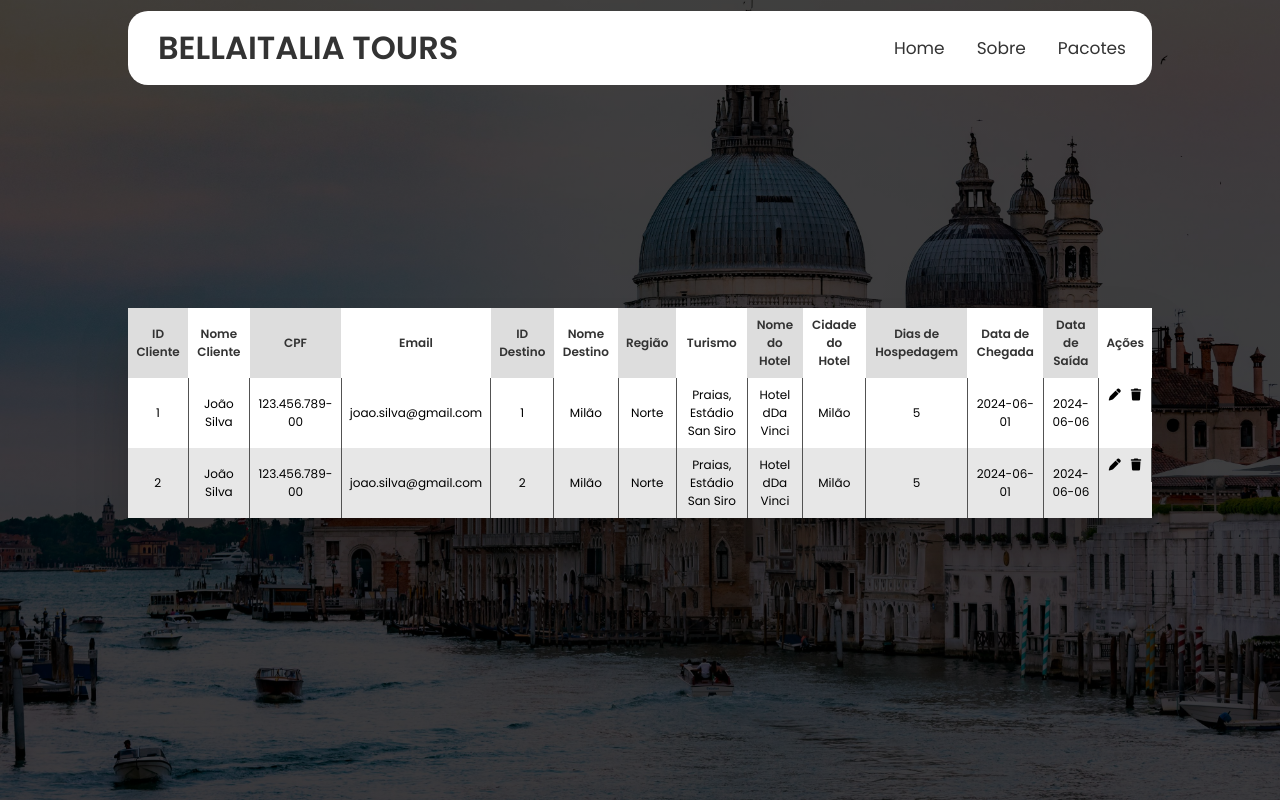
After one commit to Medonca09/projeto_bellaItalia, a PHP site: page /listarReservas.php in a window 1280 px wide. The commit adds this page. Run offline with PHP 8.4, Linux system fonts and the light colour scheme; data comes from the database, SQL or seed files in the repository.

Commit message:
Fazendo novo banco, criando nova página para listar os dados

```diff
--- /dev/null
+++ b/css/listarReserva.css
@@ -0,0 +1,123 @@
+@import url('https://fonts.googleapis.com/css2?family=Poppins:wght@100;200;300;400;500;600&display=swap');
+
+*{
+    margin: 0;
+    padding: 0;
+    box-sizing: border-box;
+    font-family: 'Poppins', sans-serif;
+}
+
+.nav {
+	display: flex;
+	justify-content: center;
+	align-items: center;
+}
+
+.navBar {
+	background-color: #fff;
+	overflow: hidden;
+	display: flex;
+	align-items: center;
+	justify-content: space-between;
+	border-radius: 20px;
+	width: 80%;
+	margin: 0;
+	padding: 10px;
+	position: absolute;
+	margin-top: 6rem;
+	z-index: 2;
+}
+
+.navBar h1 {
+	margin-left: 20px;
+	color: #333;
+}
+
+.navBar .links {
+	float: right;
+}
+
+.navBar a {
+	float: left;
+	color: #333;
+	text-align: center;
+	padding: 14px 16px;
+	text-decoration: none;
+	font-size: 17px;
+}
+
+.navBar a:hover {
+	background-color: #ddd;
+	color: black;
+}
+
+.table{
+    width: 100%;
+	height: 100vh;
+	display: table;
+	background-image: linear-gradient(rgba(0, 0, 0, 0.75), rgba(0, 0, 0, 0.75)), url('../Assets/destinoVeneza.jpg');
+	background-position: center;
+	background-size: cover;
+	display: flex;
+	justify-content: center;
+	align-items: center;
+}
+
+.info-table{
+    margin: 10px 70px 70px;
+    box-shadow: 0px 30px 50px rgba( 0, 0, 0, 0.2 );
+	width: 80%;
+	margin-top: 6rem;
+}
+
+.fl-table {
+    border-radius: 5px;
+    font-size: 12px;
+    font-weight: normal;
+    border: none;
+    border-collapse: collapse;
+    width: 100%;
+    max-width: 100%;
+    white-space: normal;
+    background-color: #fff;
+}
+
+.fl-table td, .fl-table th {
+    text-align: center;
+    padding: 8px;
+}
+
+.fl-table td {
+    border-right: 1px solid #525252;
+    font-size: 12px;
+}
+
+.fl-table thead th {
+    color: #333;
+    background: #FFF;
+}
+
+
+.fl-table thead th:nth-child(odd) {
+    color: #333;
+    background: #ddd;
+}
+
+.fl-table tr:nth-child(even) {
+    background: #e7e7e7;
+}
+
+.action-icons {
+    display: flex;
+    gap: 10px;
+    justify-content: center;
+}
+
+.action-icons a {
+    text-decoration: none;
+    color: black;
+}
+
+.action-icons a:hover {
+    color: blue;
+}
--- a/inserir_dados.php
+++ b/inserir_dados.php
@@ -1,9 +1,10 @@
 <?php
-function conectarBanco() {
+function conectarBanco()
+{
     $servername = 'localhost';
     $username = 'root';
     $password = '';
-    $dbname = 'bellaItalia';
+    $dbname = 'projetobellaitalia';
 
     $conn = new mysqli($servername, $username, $password, $dbname);
 
@@ -13,49 +14,52 @@ function conectarBanco() {
     return $conn;
 }
 
-function listarClientes() {
+function listarClientes()
+{
     $conn = conectarBanco();
     $sql = "SELECT id_cliente, nome, cpf, email FROM Cliente";
     $result = $conn->query($sql);
 
+    $clientes = [];
     if ($result->num_rows > 0) {
-        while($row = $result->fetch_assoc()) {
-            echo "<tr><td>".$row["id_cliente"]."</td><td>".$row["nome"]."</td><td>".$row["cpf"]."</td><td>".$row["email"]."</td></tr>";
+        while ($row = $result->fetch_assoc()) {
+            $clientes[] = $row;
         }
-    } else {
-        echo "<tr><td colspan='4'>Nenhum cliente encontrado</td></tr>";
     }
     $conn->close();
+    return $clientes;
 }
 
-function listarDestinos() {
+function listarDestinos()
+{
     $conn = conectarBanco();
     $sql = "SELECT id_destino, nome_destino, regiao, turismo FROM Destino";
     $result = $conn->query($sql);
 
+    $destinos = [];
     if ($result->num_rows > 0) {
-        while($row = $result->fetch_assoc()) {
-            echo "<tr><td>".$row["id_destino"]."</td><td>".$row["nome_destino"]."</td><td>".$row["regiao"]."</td><td>".$row["turismo"]."</td></tr>";
+        while ($row = $result->fetch_assoc()) {
+            $destinos[] = $row;
         }
-    } else {
-        echo "<tr><td colspan='4'>Nenhum destino encontrado</td></tr>";
     }
     $conn->close();
+    return $destinos;
 }
 
-function listarHoteis() {
+function listarHoteis()
+{
     $conn = conectarBanco();
     $sql = "SELECT nome_hotel, cidade_hotel, dias_hospedagem, data_chegada, data_saida FROM Hotel";
     $result = $conn->query($sql);
 
+    $hoteis = [];
     if ($result->num_rows > 0) {
-        while($row = $result->fetch_assoc()) {
-            echo "<tr><td>".$row["nome_hotel"]."</td><td>".$row["cidade_hotel"]."</td><td>".$row["dias_hospedagem"]."</td><td>".$row["data_chegada"]."</td><td>".$row["data_saida"]."</td></tr>";
+        while ($row = $result->fetch_assoc()) {
+            $hoteis[] = $row;
         }
-    } else {
-        echo "<tr><td colspan='5'>Nenhum hotel encontrado</td></tr>";
     }
     $conn->close();
+    return $hoteis;
 }
 
 if ($_SERVER['REQUEST_METHOD'] === 'POST') {
@@ -68,7 +72,7 @@ if ($_SERVER['REQUEST_METHOD'] === 'POST') {
 
         $sql = "INSERT INTO Cliente (nome, cpf, email) VALUES ('$nome', '$cpf', '$email')";
         if ($conn->query($sql) === TRUE) {
-            echo "Novo cliente cadastrado com sucesso!";
+            echo "";
         } else {
             echo "Erro: " . $sql . "<br>" . $conn->error;
         }
@@ -81,7 +85,7 @@ if ($_SERVER['REQUEST_METHOD'] === 'POST') {
 
         $sql = "INSERT INTO Destino (nome_destino, regiao, turismo) VALUES ('$nome_destino', '$regiao', '$turismo')";
         if ($conn->query($sql) === TRUE) {
-            echo "Novo destino cadastrado com sucesso!";
+            echo "";
         } else {
             echo "Erro: " . $sql . "<br>" . $conn->error;
         }
@@ -96,7 +100,7 @@ if ($_SERVER['REQUEST_METHOD'] === 'POST') {
 
         $sql = "INSERT INTO Hotel (nome_hotel, cidade_hotel, dias_hospedagem, data_chegada, data_saida) VALUES ('$nome_hotel', '$cidade_hotel', '$dias_hospedagem', '$data_chegada', '$data_saida')";
         if ($conn->query($sql) === TRUE) {
-            echo "Novo hotel cadastrado com sucesso!";
+            echo "";
         } else {
             echo "Erro: " . $sql . "<br>" . $conn->error;
         }
@@ -105,40 +109,3 @@ if ($_SERVER['REQUEST_METHOD'] === 'POST') {
     $conn->close();
 }
 ?>
-
-<!DOCTYPE html>
-<html lang="pt-BR">
-<head>
-    <meta charset="UTF-8">
-    <meta name="viewport" content="width=device-width, initial-scale=1.0">
-    <title>Histórico de Dados</title>
-    <style>
-        table { width: 100%; border-collapse: collapse; }
-        table, th, td { border: 1px solid black; }
-        th, td { padding: 10px; text-align: left; }
-    </style>
-</head>
-<body>
-    <h1>Histórico de Clientes</h1>
-    <table>
-        <tr>
-            <th>ID</th>
-            <th>Nome</th>
-            <th>CPF</th>
-            <th>Email</th>
-        </tr>
-        <?php listarClientes(); ?>
-    </table>
-
-    <h1>Histórico de Destinos</h1>
-    <table>
-        <tr>
-            <th>ID</th>
-            <th>Nome</th>
-            <th>Região</th>
-            <th>Turismo</th>
-        </tr>
-        <?php listarDestinos(); ?>
-    </table>
-
-    <h
--- /dev/null
+++ b/listarReservas.php
@@ -0,0 +1,100 @@
+<?php
+include 'inserir_dados.php';
+$dados = [
+    'clientes' => listarClientes(),
+    'destinos' => listarDestinos(),
+    'hoteis' => listarHoteis()
+];
+?>
+
+<!DOCTYPE html>
+<html lang="pt-BR">
+
+<head>
+    <meta charset="UTF-8">
+    <meta name="viewport" content="width=device-width, initial-scale=1.0">
+    <link rel="stylesheet" href="https://cdnjs.cloudflare.com/ajax/libs/font-awesome/6.5.2/css/all.min.css" integrity="sha512-SnH5WK+bZxgPHs44uWIX+LLJAJ9/2PkPKZ5QiAj6Ta86w+fsb2TkcmfRyVX3pBnMFcV7oQPJkl9QevSCWr3W6A==" crossorigin="anonymous" referrerpolicy="no-referrer" />
+    <link rel="stylesheet" href="./css/listarReserva.css">
+    <title>Histórico de Dados</title>
+</head>
+
+<body>
+    <div class="nav">
+        <div class="navBar">
+            <h1>BELLAITALIA TOURS</h1>
+            <div class="links">
+                <a href="home.php">Home</a>
+                <a href="#news">Sobre</a>
+                <a href="#contact">Pacotes</a>
+            </div>
+        </div>
+    </div>
+    <div class="table">
+        <div class="info-table">
+            <table class="fl-table">
+                <thead>
+                    <tr>
+                        <th>ID Cliente</th>
+                        <th>Nome Cliente</th>
+                        <th>CPF</th>
+                        <th>Email</th>
+                        <th>ID Destino</th>
+                        <th>Nome Destino</th>
+                        <th>Região</th>
+                        <th>Turismo</th>
+                        <th>Nome do Hotel</th>
+                        <th>Cidade do Hotel</th>
+                        <th>Dias de Hospedagem</th>
+                        <th>Data de Chegada</th>
+                        <th>Data de Saída</th>
+                        <th>Ações</th>
+                    </tr>
+                </thead>
+                <?php
+                $maxRows = max(count($dados['clientes']), count($dados['destinos']), count($dados['hoteis']));
+
+                for ($i = 0; $i < $maxRows; $i++) {
+                    echo "<tr>";
+
+                    if (isset($dados['clientes'][$i])) {
+                        echo "<td>" . $dados['clientes'][$i]['id_cliente'] . "</td>";
+                        echo "<td>" . $dados['clientes'][$i]['nome'] . "</td>";
+                        echo "<td>" . $dados['clientes'][$i]['cpf'] . "</td>";
+                        echo "<td>" . $dados['clientes'][$i]['email'] . "</td>";
+                    } else {
+                        echo "<td colspan='4'></td>";
+                    }
+
+                    if (isset($dados['destinos'][$i])) {
+                        echo "<td>" . $dados['destinos'][$i]['id_destino'] . "</td>";
+                        echo "<td>" . $dados['destinos'][$i]['nome_destino'] . "</td>";
+                        echo "<td>" . $dados['destinos'][$i]['regiao'] . "</td>";
+                        echo "<td>" . $dados['destinos'][$i]['turismo'] . "</td>";
+                    } else {
+                        echo "<td colspan='4'></td>";
+                    }
+
+                    if (isset($dados['hoteis'][$i])) {
+                        echo "<td>" . $dados['hoteis'][$i]['nome_hotel'] . "</td>";
+                        echo "<td>" . $dados['hoteis'][$i]['cidade_hotel'] . "</td>";
+                        echo "<td>" . $dados['hoteis'][$i]['dias_hospedagem'] . "</td>";
+                        echo "<td>" . $dados['hoteis'][$i]['data_chegada'] . "</td>";
+                        echo "<td>" . $dados['hoteis'][$i]['data_saida'] . "</td>";
+                    } else {
+                        echo "<td colspan='5'></td>";
+                    }
+
+                    echo "<td class='action-icons'>";
+                    echo "<a href='editar.php?id=" . $i . "'><i class='fas fa-pen'></i></a>";
+                    echo "<a href='deletar.php?id=" . $i . "'><i class='fas fa-trash'></i></a>";
+                    echo "</td>";
+
+                    echo "</tr>";
+                }
+                ?>
+            </table>
+        </div>
+    </div>
+</body>
+
+</html>
--- a/reservaPacote.php
+++ b/reservaPacote.php
@@ -21,7 +21,7 @@
         </div>
     </div>
     <div class="formReserva" id="reserva">
-        <form id="regForm" action="inserir_dados.php" method="post" class="formulario">
+        <form id="regForm" action="listarReservas.php" method="post" class="formulario">
             <div class="tab">
                 <h1>Seu Dados</h1>
                 Nome: <input class="input-box" type="text" name="nome_cliente" placeholder="Digite seu nome" required><br>
```
Also changed, not shown: SQL/bellaItaliaBD.sql (deleted, +0 -37 lines), SQL/projetobellaitalia.sql (added, +137 -0 lines).
